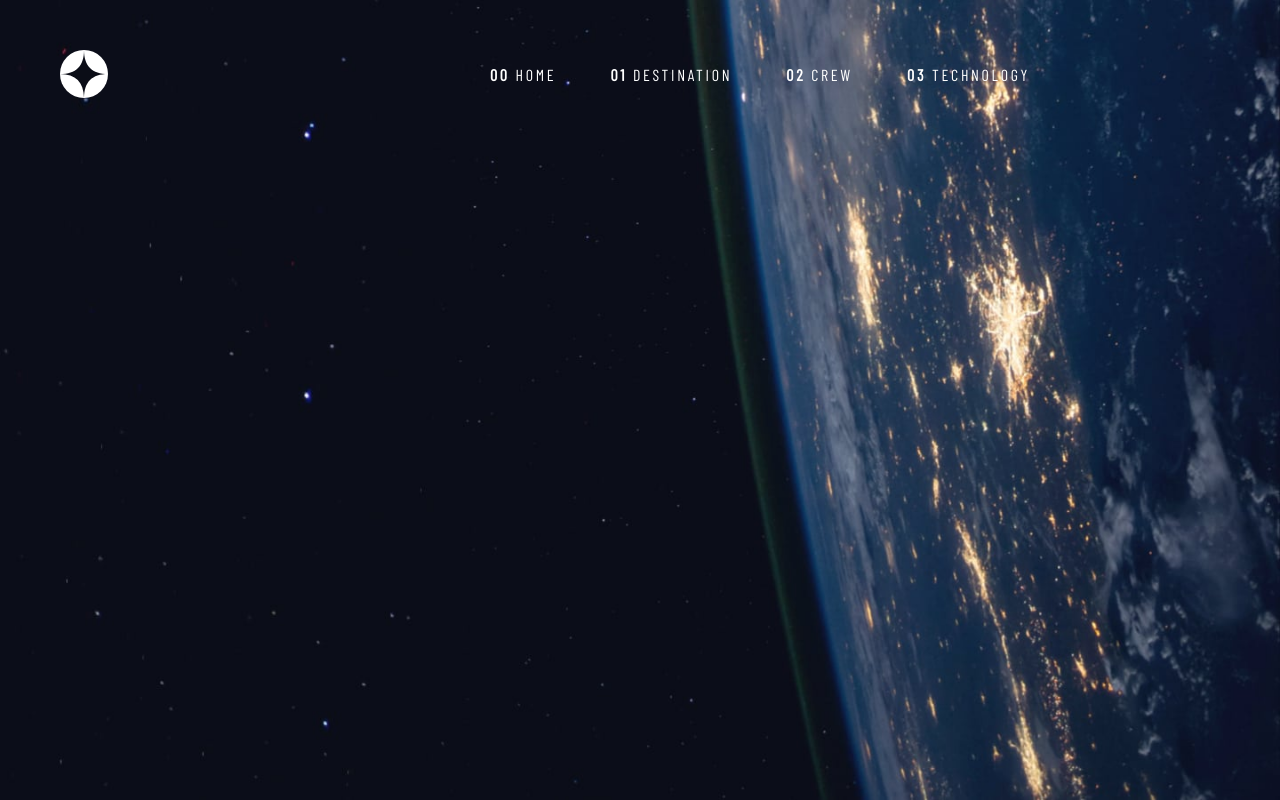
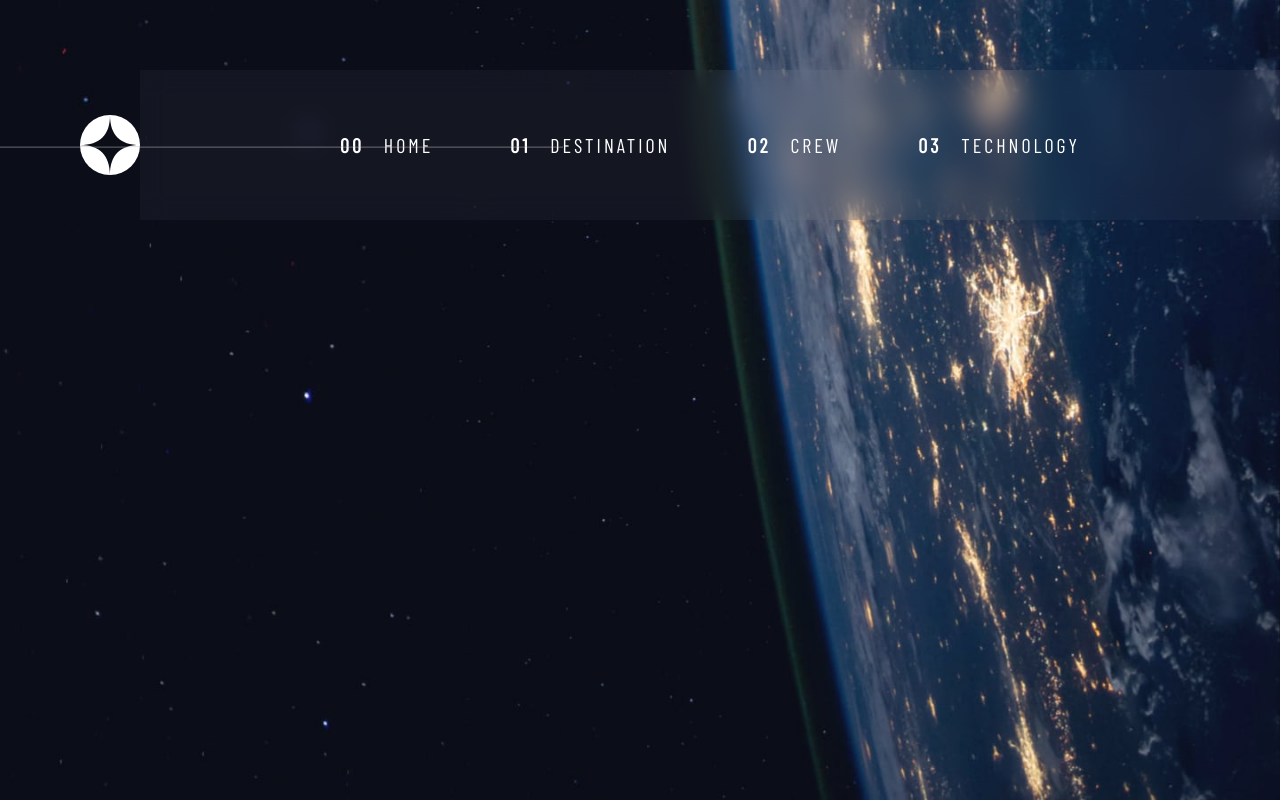
Before and after one commit to RichardVerbraak/frontendmentor-space-website, a plain HTML site: page index.html in a window 1280 px wide. Drawn offline with nearby package versions, Linux system fonts and the light colour scheme; a web font is replaced by a local one.

Commit message:
Finished the navbar (interactivity will come later)

```diff
--- a/index.html
+++ b/index.html
@@ -30,15 +30,25 @@
 					src="/assets/shared/logo.svg"
 					alt="Logo"
 				/>
-				<nav>
+
+				<hr class="navigation__line" />
+				<nav class="navigation__background">
 					<ul class="navigation__list">
-						<li class="navigation__list--item"><strong>00</strong> Home</li>
 						<li class="navigation__list--item">
-							<strong>01</strong> Destination
+							<strong>00</strong>
+							<p class="navigation__list--item-text">Home</p>
 						</li>
-						<li class="navigation__list--item"><strong>02</strong> Crew</li>
 						<li class="navigation__list--item">
-							<strong>03</strong> Technology
+							<strong>01</strong>
+							<p class="navigation__list--item-text">Destination</p>
+						</li>
+						<li class="navigation__list--item">
+							<strong>02</strong>
+							<p class="navigation__list--item-text">Crew</p>
+						</li>
+						<li class="navigation__list--item">
+							<strong>03</strong>
+							<p class="navigation__list--item-text">Technology</p>
 						</li>
 					</ul>
 				</nav>
--- a/sass/components/_navigation.scss
+++ b/sass/components/_navigation.scss
@@ -1,21 +1,51 @@
 .navigation {
-	&__logo {
-	}
+	&__container {
+		position: relative;
 
-	&__container {
 		display: flex;
 		align-items: center;
 		justify-content: space-between;
 
-		padding-top: 5rem;
-		padding-left: 6rem;
+		padding-top: 7rem;
+		padding-left: 8rem;
+	}
+
+	&__logo {
+		height: 6rem;
+		width: 6rem;
+	}
+
+	&__line {
+		position: absolute;
+
+		top: 66.5%;
+		right: 56%;
+		z-index: 999;
+
+		background-color: #fff;
+		opacity: 0.25;
+		width: 60rem;
+		height: 1px;
+	}
+
+	&__background {
+		display: flex;
+		justify-content: center;
+		align-items: center;
+
+		width: 115rem;
+		height: 15rem;
+
+		// Blurs and gives opacity
+		background: rgba(255, 255, 255, 0.04);
+		backdrop-filter: blur(1.4rem);
 	}
 
 	&__list {
 		display: flex;
 		justify-content: space-between;
-		margin-right: 25rem;
-		width: 54rem;
+
+		width: 74rem;
 
 		list-style: none;
 
@@ -23,9 +53,15 @@
 		font-family: $font-secondary;
 
 		&--item {
-			font-size: 1.6rem;
-			letter-spacing: 2.7px;
+			display: flex;
+
+			font-size: 2rem;
+			letter-spacing: 3px;
 			text-transform: uppercase;
+
+			&-text {
+				padding-left: 2rem;
+			}
 		}
 	}
 }
```
Also changed, not shown: css/main.css, 1 other file.
